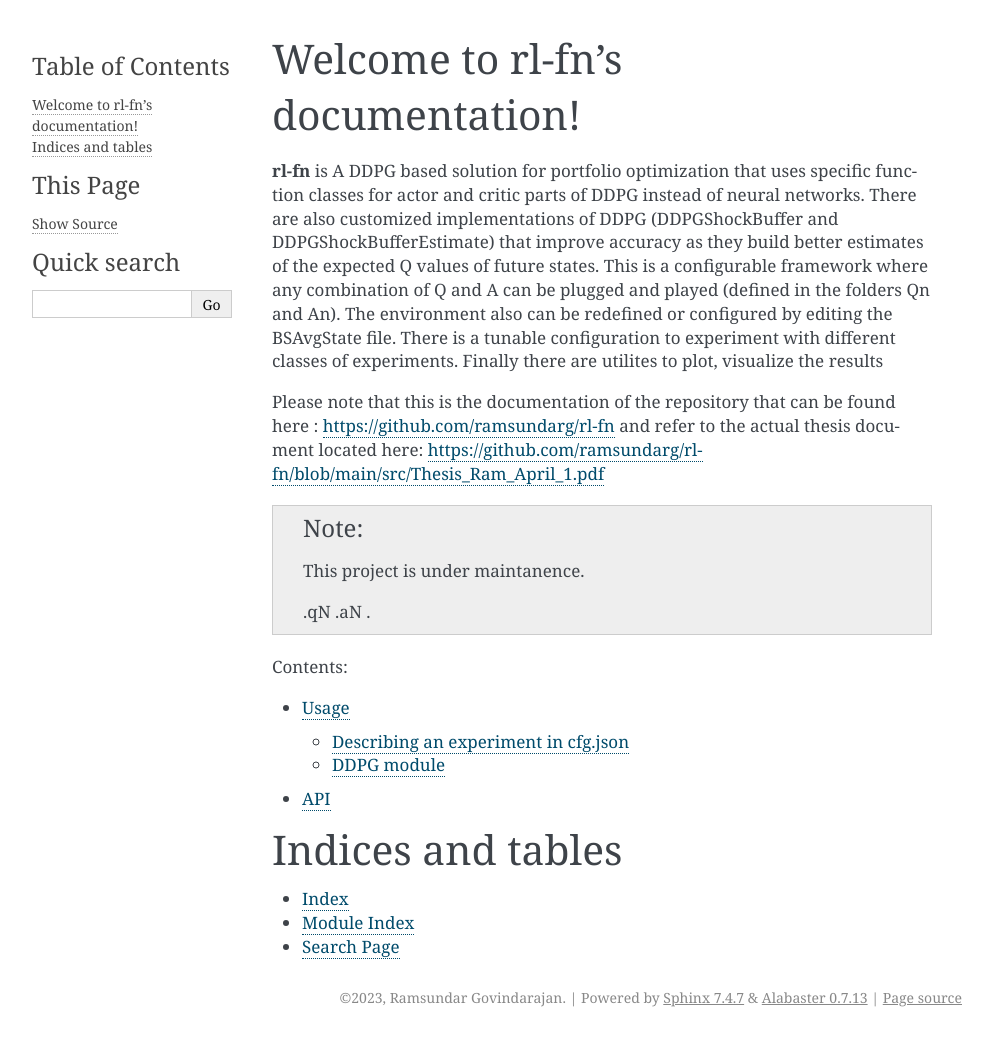
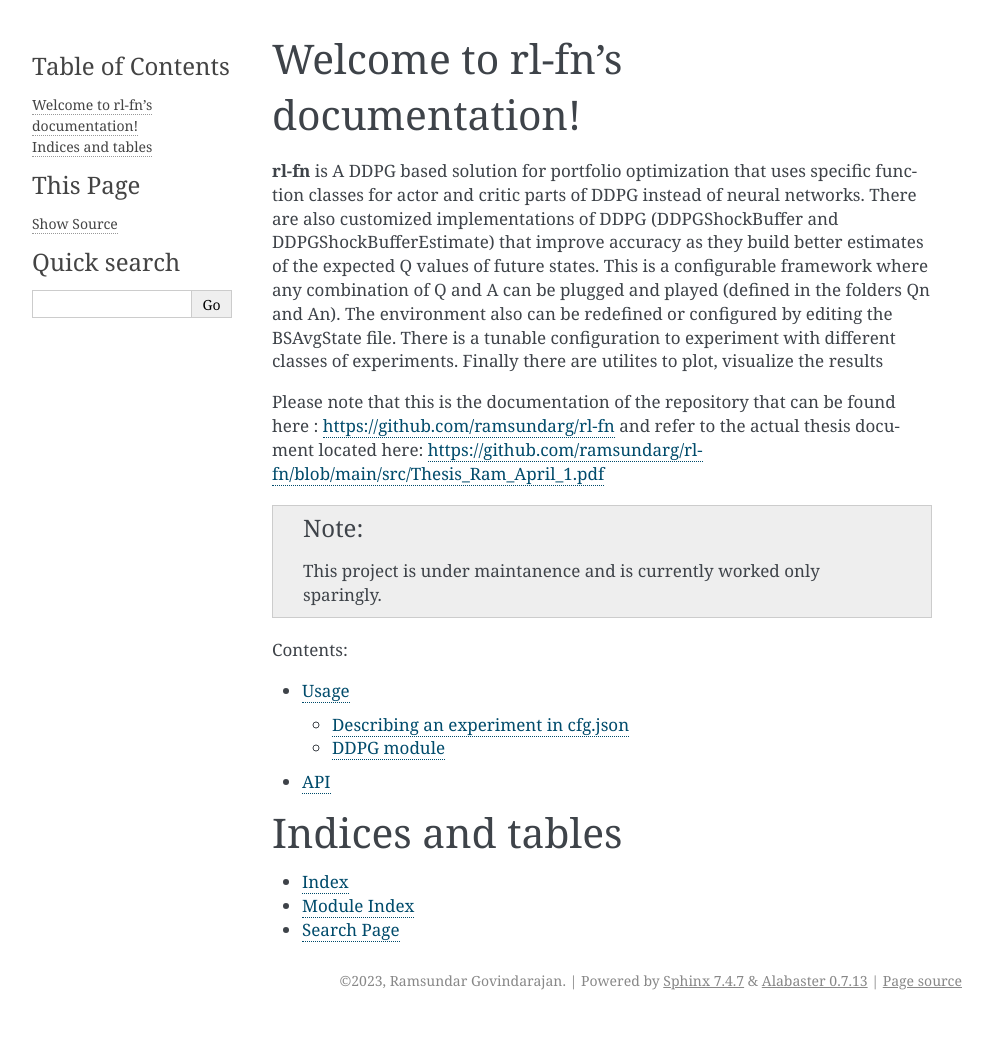
Before and after one commit to ramsundarg/rl-fn, a Sphinx documentation site: the page built from docs/source/index.rst, in a window 1280 px wide. Shown: the whole page, without its empty margins (148-1141 px from the left). Built offline with Sphinx 7.4.7, drawn with Linux system fonts in a browser that asks for light colours.

```diff
--- a/docs/source/index.rst
+++ b/docs/source/index.rst
@@ -12,11 +12,7 @@
 
 .. note::
 
-   This project is under maintanence.
-
-   .qN
-   .aN
-   .
+   This project is under maintanence and is currently worked only sparingly.
 
 .. toctree::
    :maxdepth: 2
```
